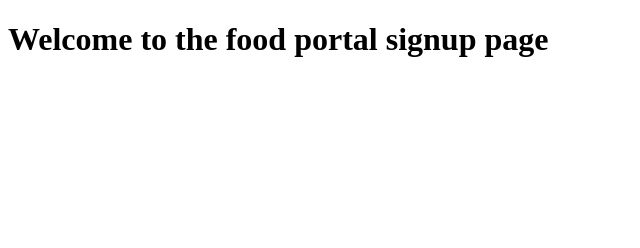
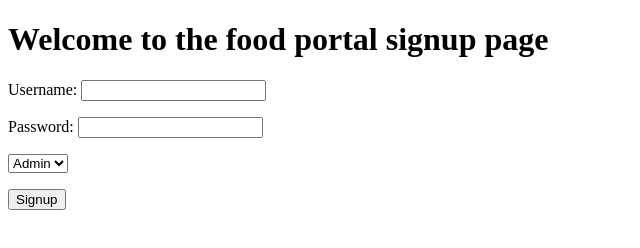
Before and after one commit to dineshdsv3/Swiggy, a website: page Public/html/signup.html in a window 1280 px wide. Shown: the whole page, without its empty margins (0-640 px from the left). Drawn offline with Linux system fonts and the light colour scheme.

Commit message:
Tried to added registered user details to DB but failed

```diff
--- a/Public/html/signup.html
+++ b/Public/html/signup.html
@@ -5,5 +5,14 @@
     </head>
     <body>
         <h1>Welcome to the food portal signup page</h1>
+        <p>Username: <input type="text" id="userName"></p>
+        <p>Password: <input type="password" id = "password"></p>
+        <select id="userType">
+            <option value="Admin">Admin</option>
+            <option value="User">User</option>
+        </select>
+        <p><input type="button" onclick="signup()" value="Signup"></p>
+        <span id="message"></span>
+        <script src="../js/signup.js"></script>
     </body>
 </html>
--- /dev/null
+++ b/Public/js/signup.js
@@ -0,0 +1,36 @@
+async function signup() {
+    console.log("Click triggered");
+    let userName = document.getElementById('userName').value;
+    let password = document.getElementById('password').value;
+    let userType = document.getElementById('userType').value;
+
+
+
+
+    try {
+
+        var registeredUser = await fetch('/signup', {
+            method: 'POST',
+            headers: {
+                // Specifying the content type
+                'Content-Type' : 'application/json'
+                // here we are sending json data that's the reason we are specifiying above line
+            },
+            data: JSON.stringify({
+                name: userName,
+                password: password,
+                userType: userType,
+            }),
+            contentType: "application/json",
+            dataType: 'json'
+        });
+        let span = document.getElementById('message');
+           span.innerText = register.message;
+           span.style.color = "green";
+
+    } catch (err) {
+        console.log(`error is ${JSON.stringify(err)}`)
+    }
+
+
+}
--- a/Server/db.js
+++ b/Server/db.js
@@ -1,6 +1,6 @@
 var mongoose = require('mongoose');
 
-mongoose.connect("mongodb://localhost/swiggyDB");
+mongoose.connect("mongodb://localhost/swiggyDB", { useNewUrlParser: true });
 
 var userSchema  = new mongoose.Schema({
     name: String,
```
Also changed, not shown: Server/router.js (+16 -1 lines).
